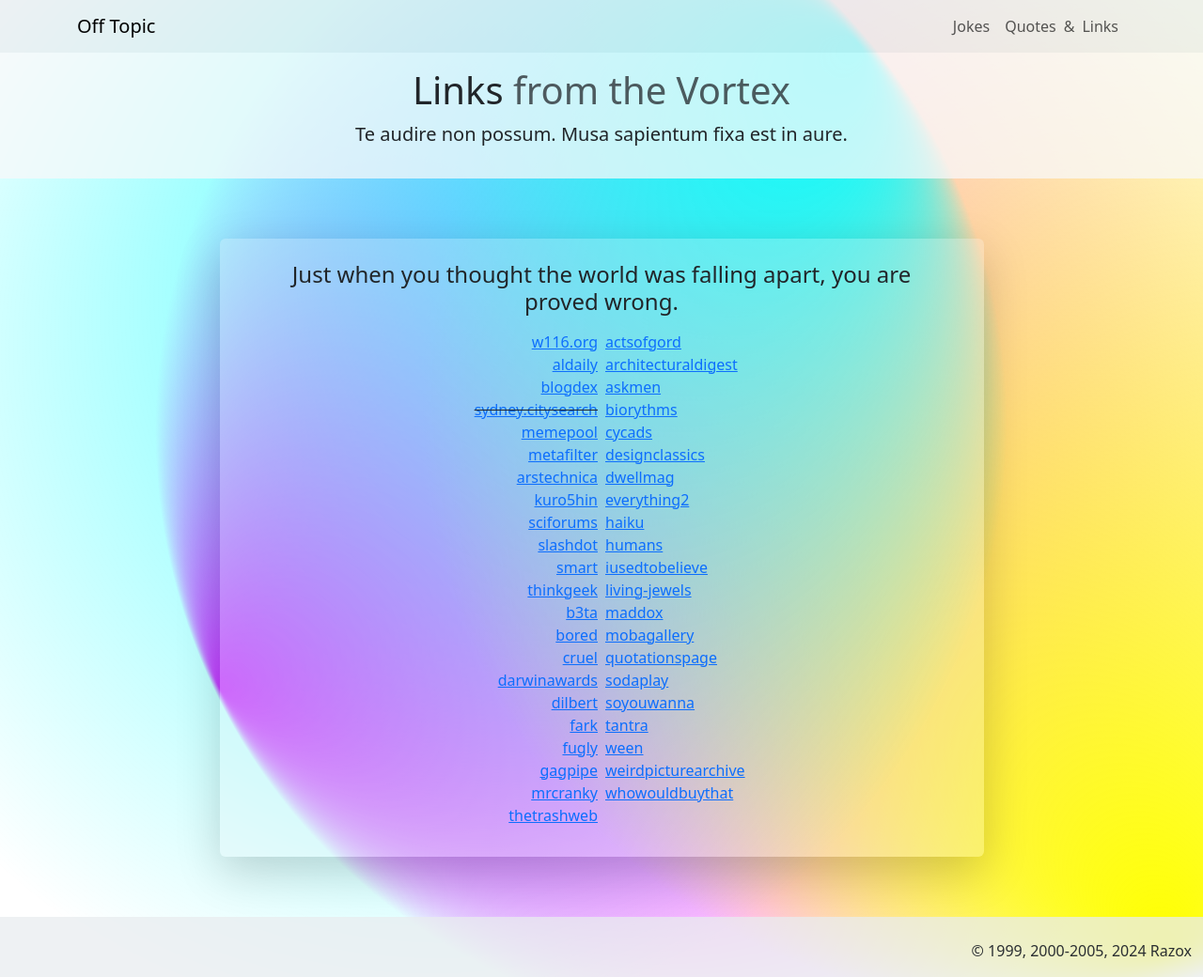
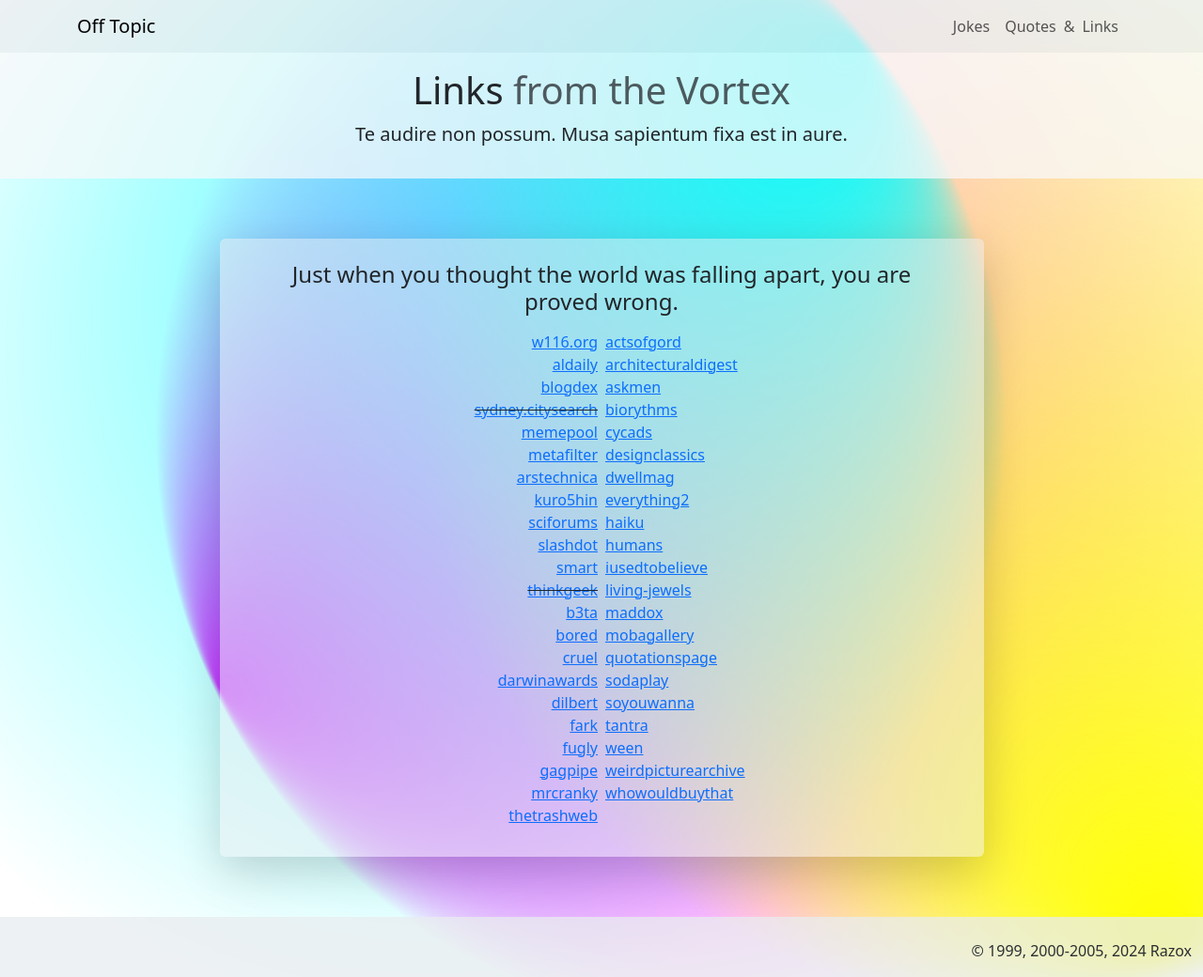
Before and after one commit to raz0x/razox, a Jekyll site: the page built from links.html, in a window 1280 px wide. Shown: the whole page at 94% size. Built offline with Jekyll 4.4.1, drawn with Linux system fonts in a browser that asks for light colours.

Commit message:
Update links.html

```diff
--- a/links.html
+++ b/links.html
@@ -8,7 +8,7 @@
 
 ---
 <section class="w-75 p-3 my-5 mx-auto">
-    <div class="row g-2 bg-body-secondary bg-opacity-25 shadow-lg rounded py-3 px-5">
+    <div class="row g-2 bg-body-secondary bg-opacity-50 shadow-lg rounded py-3 px-5">
         <h4 class="text-center">Just when you thought the world was falling apart, you are proved wrong.</h4>
         <div class="col-md-6">
         <ul class="list-unstyled text-md-end">
@@ -17,7 +17,7 @@
             <!-- News & More -->
             <li><a href="http://aldaily.com/">aldaily</a></li>
             <li><a href="http://blogdex.net/">blogdex</a></li>
-            <li class="text-decoration-line-through"><a href="http://sydney.citysearch.com.au/">sydney.citysearch</a></li>
+            <li class="text-decoration-line-through"><a class="disabled" href="http://sydney.citysearch.com.au/">sydney.citysearch</a></li>
             <li><a href="http://www.memepool.com/">memepool</a></li>
             <li><a href="http://www.met4filter.org/">metafilter</a></li>
             <!-- Tech & Toys -->
@@ -26,7 +26,7 @@
             <li><a href="http://www.sciforums.com/">sciforums</a></li>
             <li><a href="http://slashdot.org/">slashdot</a></li>
             <li><a href="http://www.smart.com/">smart</a></li>
-            <li><a href="http://www.thinkgeek.net/">thinkgeek</a></li>
+            <li class="text-decoration-line-through"><a class="disabled" href="http://www.thinkgeek.net/">thinkgeek</a></li>
             <!-- Wit, Satire & Laughs -->
             <li><a href="http://www.b3ta.com/">b3ta</a></li>
             <li><a href="http://www.bored.com/">bored</a></li>
```
